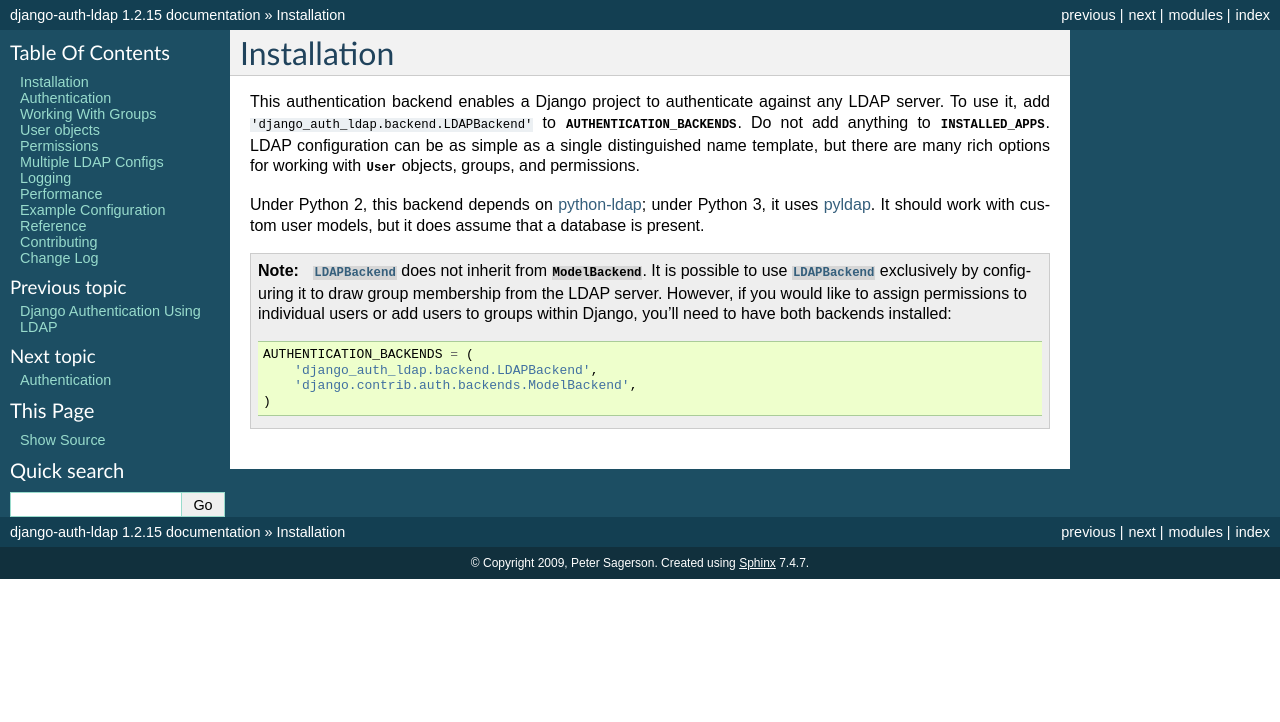
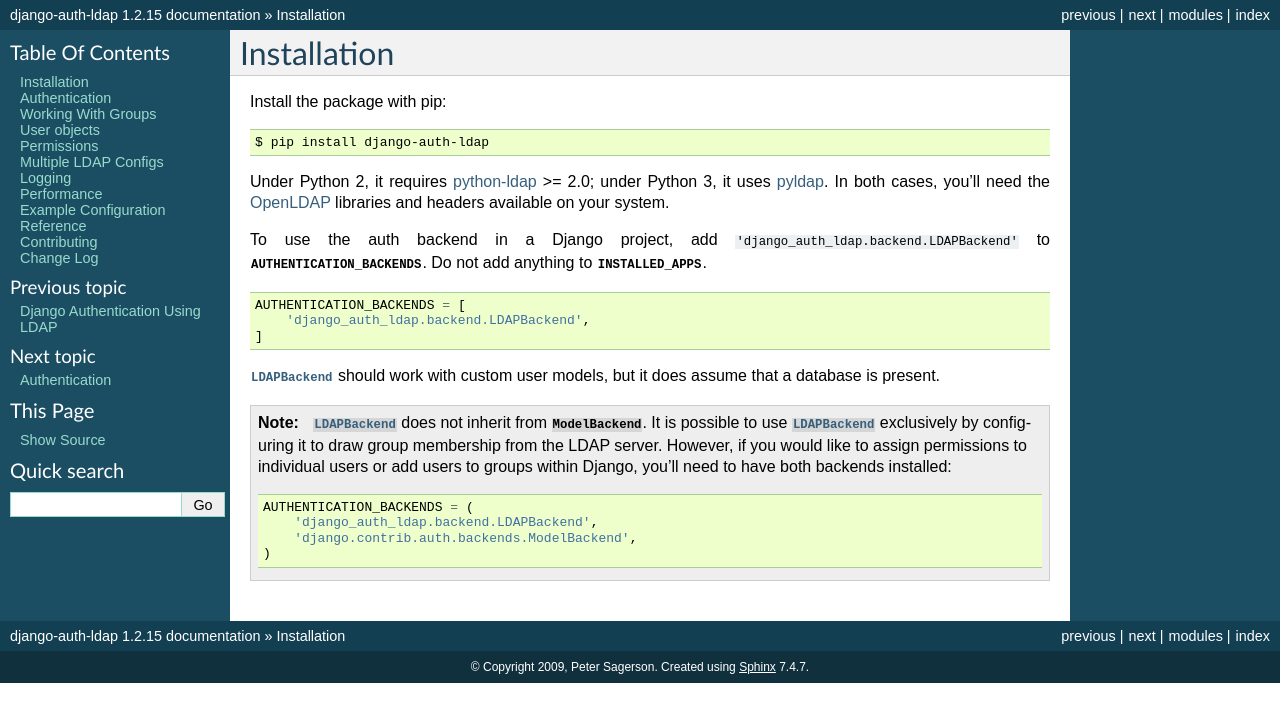
Before and after one commit to django-auth-ldap/django-auth-ldap, a Sphinx documentation site: the page built from docs/source/install.rst, in a window 1280 px wide. Shown: the top 722 px of the page. Built offline with Sphinx 7.4.7, drawn with Linux system fonts in a browser that asks for light colours.

Commit message:
Add details to install documentation

```diff
--- a/docs/source/install.rst
+++ b/docs/source/install.rst
@@ -1,17 +1,29 @@
 Installation
 ============
 
-This authentication backend enables a Django project to authenticate against any
-LDAP server. To use it, add ``'django_auth_ldap.backend.LDAPBackend'`` to
+Install the package with pip:
+
+.. code-block:: sh
+
+    $ pip install django-auth-ldap
+
+Under Python 2, it requires `python-ldap`_ >= 2.0; under Python 3, it uses
+`pyldap`_. In both cases, you'll need the `OpenLDAP`_ libraries and headers
+available on your system.
+
+To use the auth backend in a Django project, add
+``'django_auth_ldap.backend.LDAPBackend'`` to
 :django:setting:`AUTHENTICATION_BACKENDS`. Do not add anything to
-:django:setting:`INSTALLED_APPS`. LDAP configuration can be as simple as a
-single distinguished name template, but there are many rich options for working
-with :class:`~django.contrib.auth.models.User` objects, groups, and permissions.
+:django:setting:`INSTALLED_APPS`.
 
-Under Python 2, this backend depends on `python-ldap
-<http://www.python-ldap.org/>`_; under Python 3, it uses `pyldap
-<https://github.com/pyldap/pyldap/>`_. It should work with custom user models,
-but it does assume that a database is present.
+.. code-block:: python
+
+    AUTHENTICATION_BACKENDS = [
+        'django_auth_ldap.backend.LDAPBackend',
+    ]
+
+:class:`~django_auth_ldap.backend.LDAPBackend` should work with custom user
+models, but it does assume that a database is present.
 
 .. note::
 
@@ -28,3 +40,8 @@
             'django_auth_ldap.backend.LDAPBackend',
             'django.contrib.auth.backends.ModelBackend',
         )
+
+
+.. _`python-ldap`: https://pypi.python.org/pypi/python-ldap
+.. _`pyldap`: https://pypi.python.org/pypi/pyldap
+.. _`OpenLDAP`: https://www.openldap.org/
--- a/setup.py
+++ b/setup.py
@@ -15,7 +15,7 @@
     version=django_auth_ldap.version_string,
     description="Django LDAP authentication backend",
     long_description=open('README').read(),
-    url="http://bitbucket.org/illocution/django-auth-ldap",
+    url="https://bitbucket.org/illocution/django-auth-ldap",
     author="Peter Sagerson",
     author_email="psagers@ignorare.net",
     license="BSD",
```
